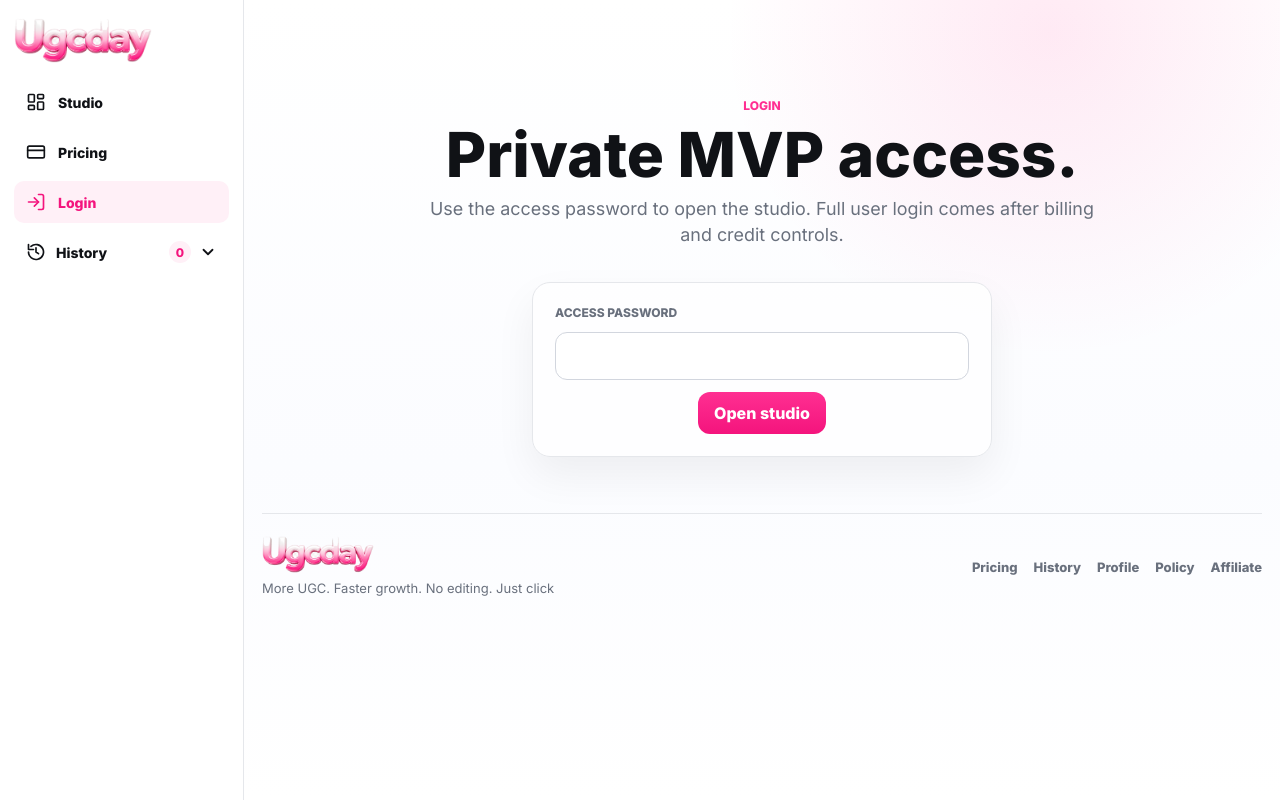
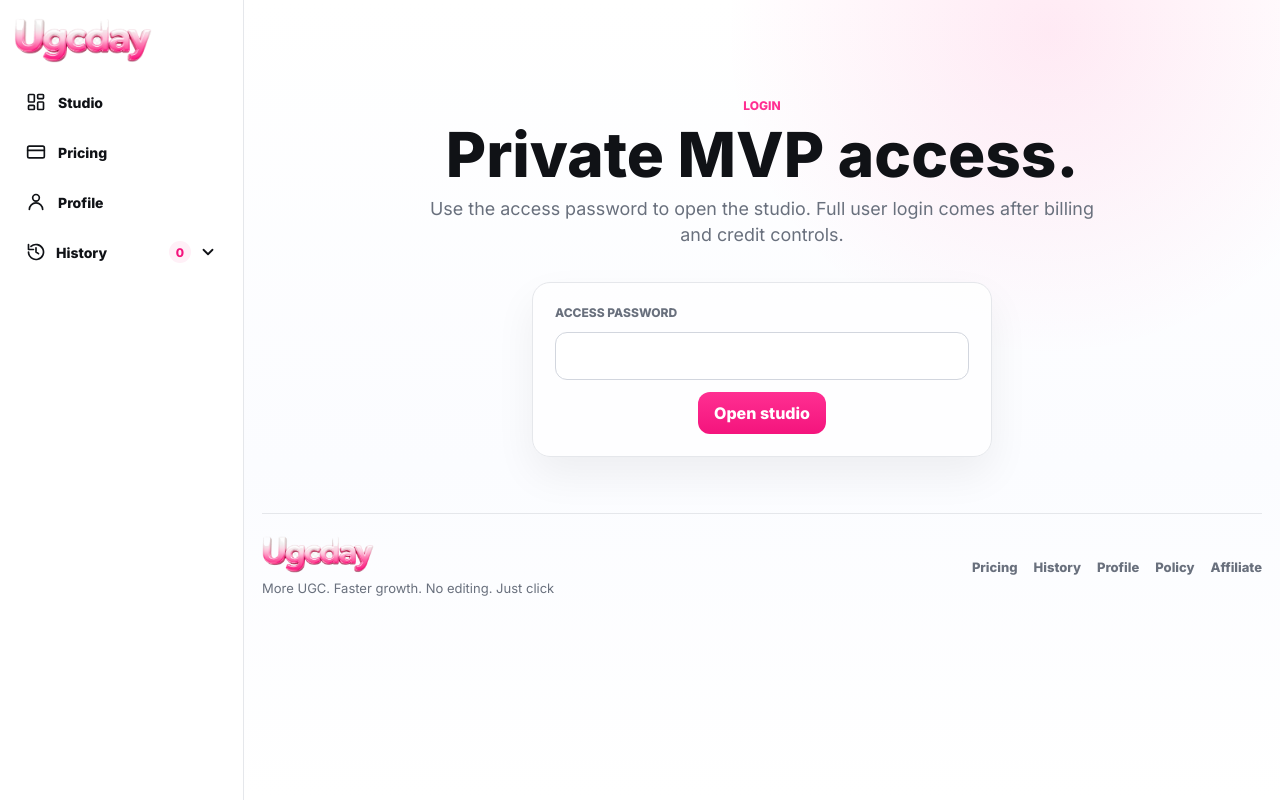
Before and after one commit to AllGoodsmasterpiece/ugclabs, a Next.js app: page /login in a window 1280 px wide. Built offline with nearby package versions, Linux system fonts and the light colour scheme.

Commit message:
Show profile only after access

```diff
--- a/app/api/access/route.ts
+++ b/app/api/access/route.ts
@@ -1,6 +1,23 @@
 import { NextResponse } from "next/server";
 
 const accessCookieName = "ugcday_access";
+
+export async function GET(request: Request) {
+  const configuredPassword = process.env.UGCDAY_ACCESS_PASSWORD;
+
+  if (!configuredPassword) {
+    return NextResponse.json({ unlocked: true });
+  }
+
+  const cookie = request.headers
+    .get("cookie")
+    ?.split(";")
+    .map((part) => part.trim())
+    .find((part) => part.startsWith(`${accessCookieName}=`));
+  const value = cookie ? decodeURIComponent(cookie.slice(accessCookieName.length + 1)) : "";
+
+  return NextResponse.json({ unlocked: value === configuredPassword });
+}
 
 export async function POST(request: Request) {
   const configuredPassword = process.env.UGCDAY_ACCESS_PASSWORD;
--- a/app/app-sidebar.tsx
+++ b/app/app-sidebar.tsx
@@ -2,7 +2,7 @@
 
 import { useEffect, useState, type ReactNode } from "react";
 
-type SidebarSection = "studio" | "pricing" | "login" | "history";
+type SidebarSection = "studio" | "pricing" | "login" | "history" | "profile";
 type SidebarSelectedSection = SidebarSection | "profile";
 
 type HistoryItem = {
@@ -68,6 +68,12 @@
         <path d="M3 3v6h6" />
         <path d="M12 7v5l3 2" />
       </>
+    ),
+    profile: (
+      <>
+        <path d="M20 21a8 8 0 0 0-16 0" />
+        <circle cx="12" cy="7" r="4" />
+      </>
     )
   };
 
@@ -87,10 +93,21 @@
 }) {
   const [historyOpen, setHistoryOpen] = useState(selected === "history");
   const [history, setHistory] = useState<HistoryItem[]>([]);
+  const [accessUnlocked, setAccessUnlocked] = useState(false);
   const displayHistory = historyItems ? mergeHistoryItems(historyItems, history) : history;
 
   useEffect(() => {
     let cancelled = false;
+
+    async function loadAccessStatus() {
+      try {
+        const response = await fetch("/api/access");
+        const payload = await response.json() as { unlocked?: boolean };
+        if (!cancelled) setAccessUnlocked(Boolean(payload.unlocked));
+      } catch {
+        if (!cancelled) setAccessUnlocked(false);
+      }
+    }
 
     async function loadHistory() {
       let localItems: HistoryItem[] = [];
@@ -112,6 +129,7 @@
       }
     }
 
+    void loadAccessStatus();
     void loadHistory();
     return () => {
       cancelled = true;
@@ -134,10 +152,17 @@
           <SidebarIcon name="pricing" />
           <span>Pricing</span>
         </a>
-        <a className={selected === "login" ? "sidebarNavItem selected" : "sidebarNavItem"} href="/login">
-          <SidebarIcon name="login" />
-          <span>Login</span>
-        </a>
+        {accessUnlocked ? (
+          <a className={selected === "profile" ? "sidebarNavItem selected" : "sidebarNavItem"} href="/profile">
+            <SidebarIcon name="profile" />
+            <span>Profile</span>
+          </a>
+        ) : (
+          <a className={selected === "login" ? "sidebarNavItem selected" : "sidebarNavItem"} href="/login">
+            <SidebarIcon name="login" />
+            <span>Login</span>
+          </a>
+        )}
         <div className="sidebarHistoryMenu">
           <button
             className={selected === "history" ? "sidebarNavItem historyToggle selected" : "sidebarNavItem historyToggle"}
```
